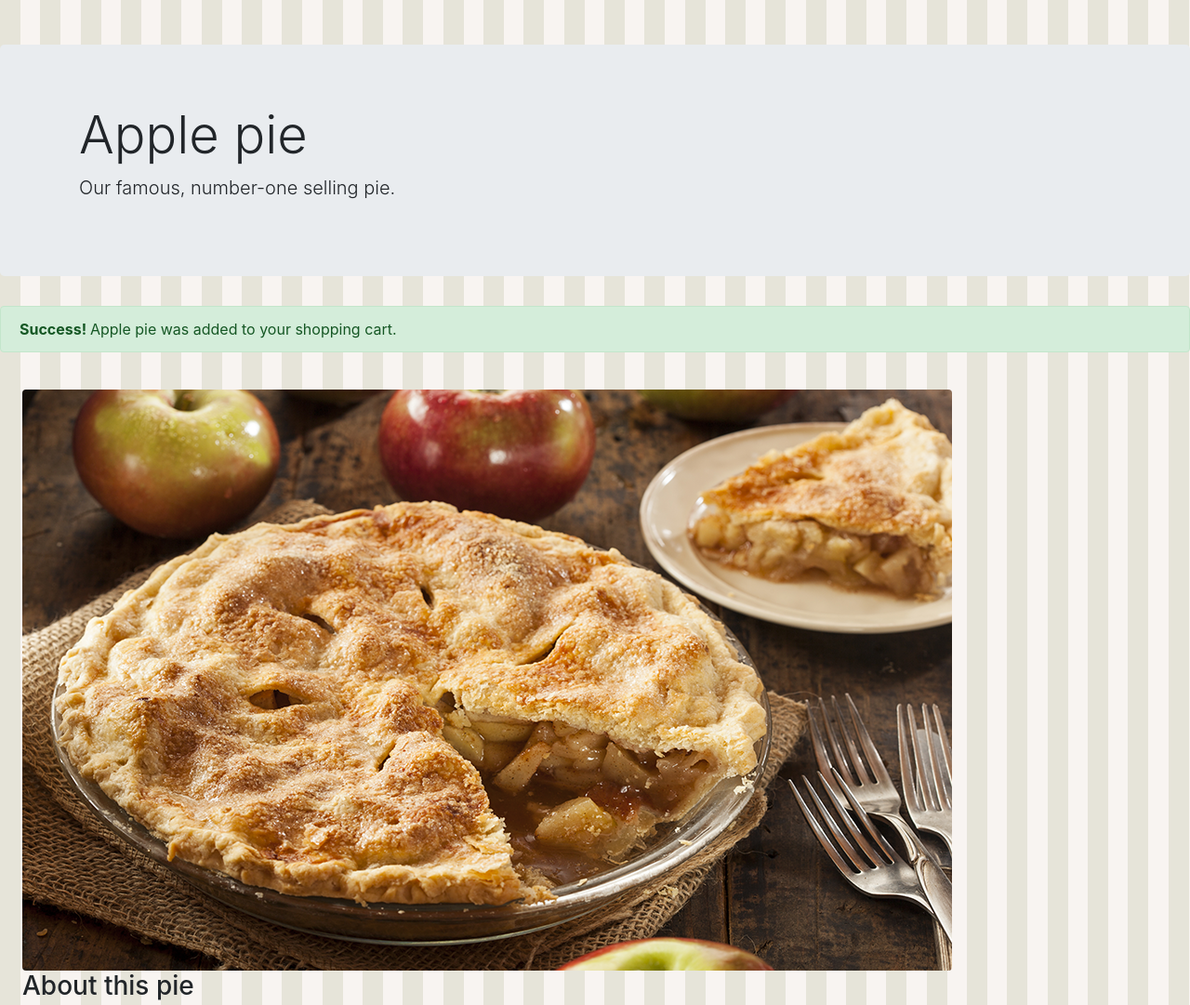
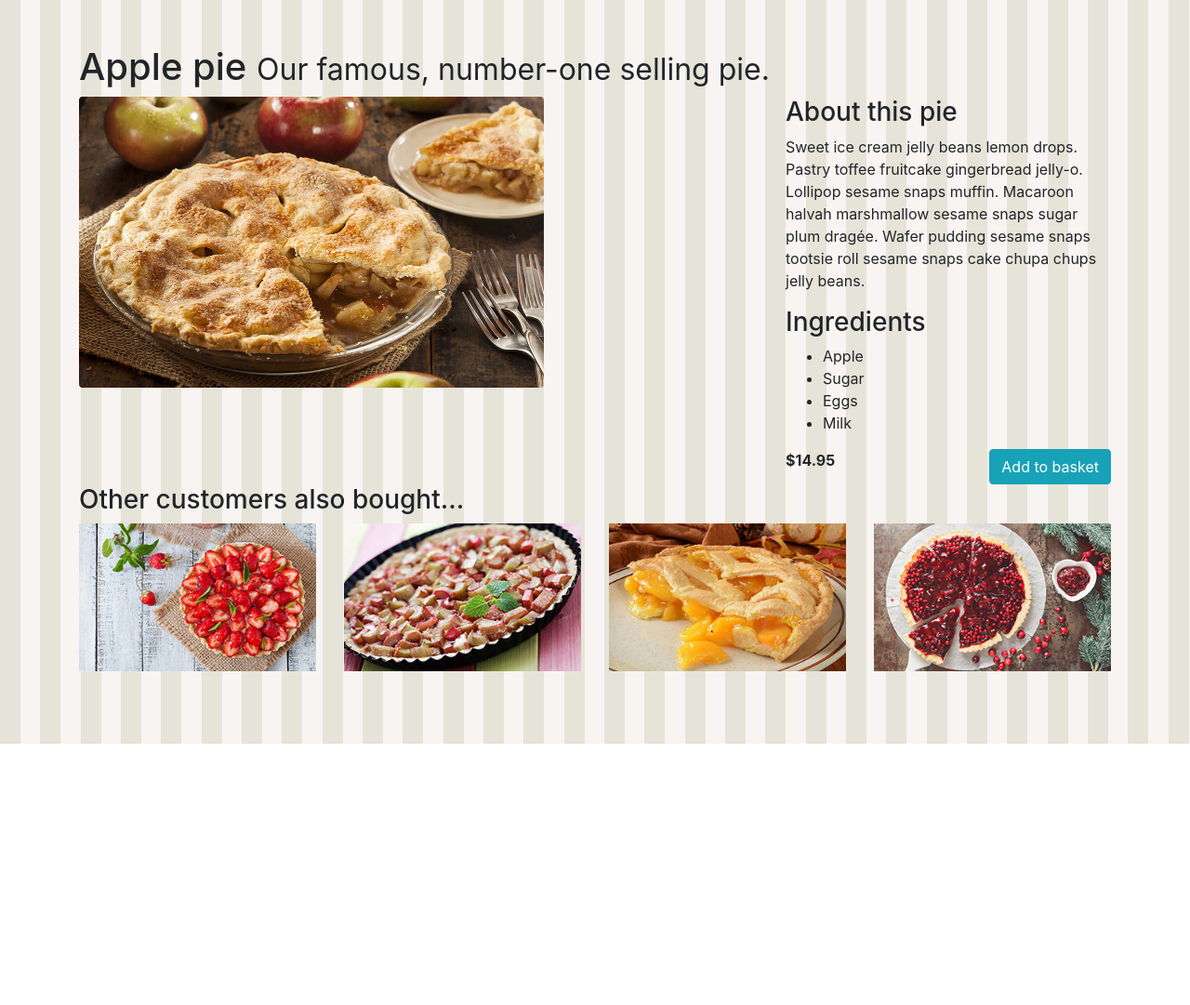
Before and after one commit to kelvisdev/bethany-pie-shop-bootstrap-getting-started, a plain HTML site: page applepie.html in a window 1280 px wide. Shown: the top 1081 px of the page at 93% size. After the commit the page ends 800 px from the top, so only its background shows below. Drawn offline with Linux system fonts and the light colour scheme.

Commit message:
Add class to adjust cols and rows

```diff
--- a/applepie.html
+++ b/applepie.html
@@ -1,42 +1,42 @@
 <!DOCTYPE html>
 
 <html>
-
   <head>
-    <meta charset="utf-8">
-    <meta name="viewport" content="width-device-with, initial-scale=1, shrink-to-fit=no"/>
-    <link rel="stylesheet" href="css/bootstrap.css">
-    <link rel="stylesheet" href="css/site.css">
+    <meta charset="utf-8" />
+    <meta
+      name="viewport"
+      content="width-device-with, initial-scale=1, shrink-to-fit=no"
+    />
+    <link rel="stylesheet" href="css/bootstrap.css" />
+    <link rel="stylesheet" href="css/site.css" />
   </head>
 
   <body>
+    <main role="main">
+      <div class="container">
+        <h1>
+          Apple pie
+          <small>Our famous, number-one selling pie.</small>
+        </h1>
 
-    <main role="main">
-        <div>
-            <div class="jumbotron">
-                <div class="container">
-                    <h1 class="display-4">Apple pie</h1>
-                    <p class="lead">Our famous, number-one selling pie.</p>
-                </div>
-            </div>
-            <!-- <h1 class="m-3">Apple pie
-                <small>Our famous, number-one selling pie.</small>
-            </h1>  -->
-
-            <div class="alert alert-success">
-                <strong>Success! </strong> Apple pie was added to your shopping cart.
+        <div class="row">
+          <div class="col-md-8">
+            <img
+              class="rounded"
+              width="500"
+              src="images/products/applepie.jpg"
+              alt="Image of apple pie"
+            />
           </div>
 
-            <div class="p-4">
-                <div>
-                    <img class="rounded" src="images/products/applepie.jpg" alt="Image of apple pie">
-                </div>
-
-                <div>
+          <div class="col-md-4">
             <h3>About this pie</h3>
-                    <p>Sweet ice cream jelly beans lemon drops. Pastry toffee fruitcake gingerbread jelly-o.
-                        Lollipop sesame snaps muffin. Macaroon halvah marshmallow sesame snaps sugar plum dragée.
-                        Wafer pudding sesame snaps tootsie roll sesame snaps cake chupa chups jelly beans.</p>
+            <p>
+              Sweet ice cream jelly beans lemon drops. Pastry toffee fruitcake
+              gingerbread jelly-o. Lollipop sesame snaps muffin. Macaroon halvah
+              marshmallow sesame snaps sugar plum dragée. Wafer pudding sesame
+              snaps tootsie roll sesame snaps cake chupa chups jelly beans.
+            </p>
             <h3>Ingredients</h3>
             <ul>
               <li>Apple</li>
@@ -44,20 +44,52 @@
               <li>Eggs</li>
               <li>Milk</li>
             </ul>
-                    <div>
-                        <div>
+            <div class="row">
+              <div class="col-md-4">
                 <strong>$14.95</strong>
               </div>
-                        <div >
-                            <a class="btn btn-info m-4" type="button" href="shoppingbasket.html">
+              <div class="col-md-8">
+                <a
+                  class="btn btn-info float-right"
+                  type="button"
+                  href="shoppingbasket.html"
+                >
                   Add to basket
                 </a>
               </div>
             </div>
           </div>
         </div>
+
+        <h3>Other customers also bought...</h3>
+
+        <div class="row">
+            <div class="col-md-3 col-sm-6">
+                <a href="applepie.html">
+                    <img class="img-fluid" src="images/products/strawberrypiesmall.jpg" alt="">
+                </a>
+            </div>
+
+            <div class="col-md-3 col-sm-6">
+                <a href="applepie.html">
+                    <img class="img-fluid" src="images/products/rhubarbpiesmall.jpg" alt="">
+                </a>
+            </div>
+
+            <div class="col-md-3 col-sm-6">
+                <a href="applepie.html">
+                    <img class="img-fluid" src="images/products/peachpiesmall.jpg" alt="">
+                </a>
+            </div>
+
+            <div class="col-md-3 col-sm-6">
+                <a href="applepie.html">
+                    <img class="img-fluid" src="images/products/cranberrypiesmall.jpg" alt="">
+                </a>
+            </div>
+        </div>
+
       </div>
     </main>
   </body>
-
 </html>
```
Lines whose indentation alone changed are shown as unchanged.
